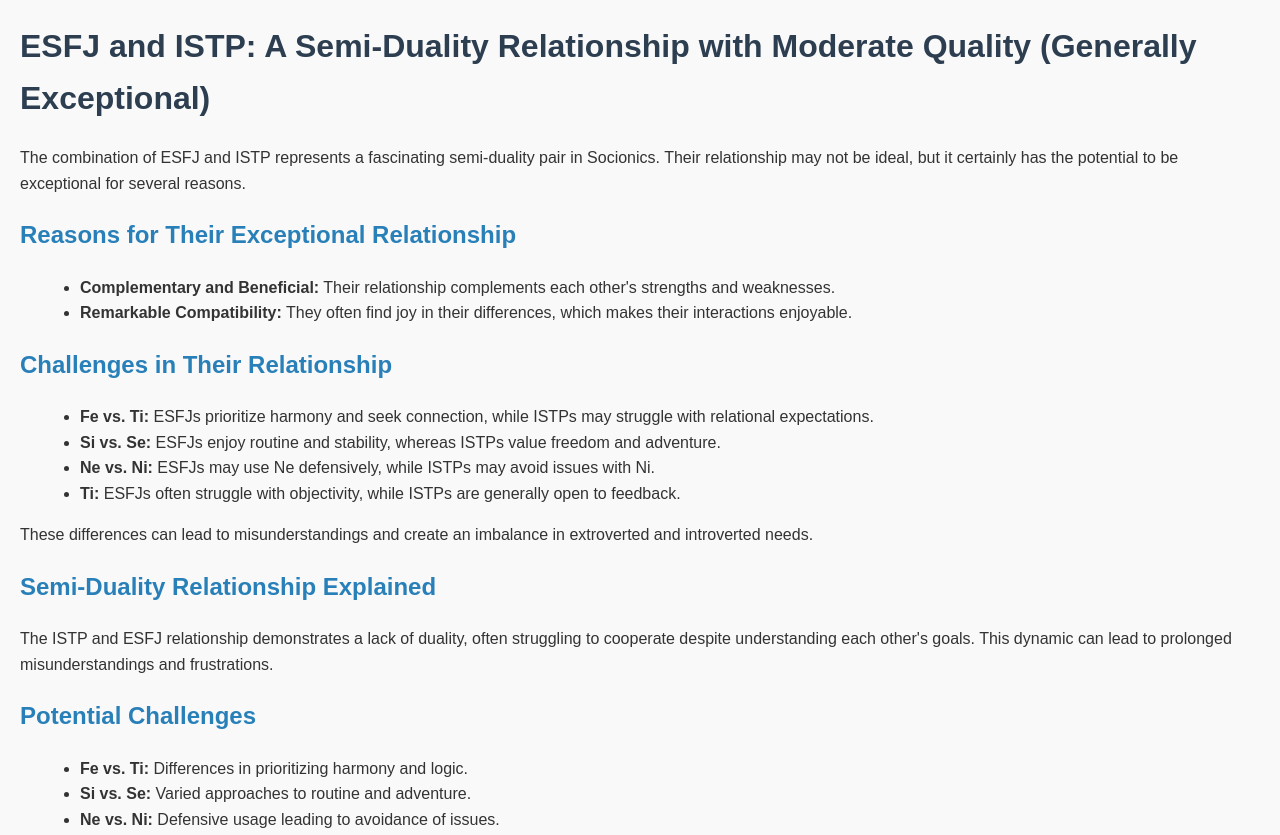
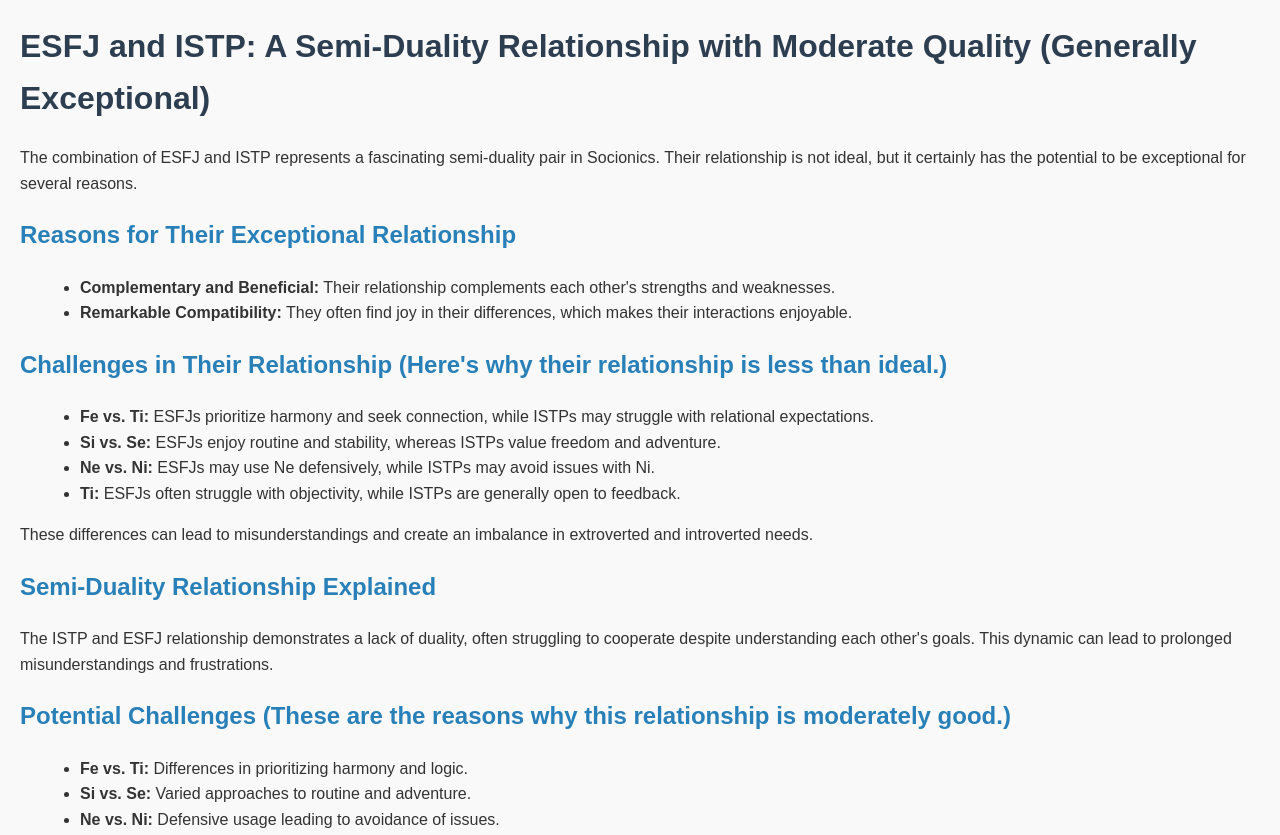
Before and after one commit to esfjandistp-love/compatibilityreport, a plain HTML site: page index.html in a window 1280 px wide. Shown: the top 835 px of the page. Drawn offline with Linux system fonts and the light colour scheme.

Commit message:
Update index.html

```diff
--- a/index.html
+++ b/index.html
@@ -34,7 +34,7 @@
 <body>
     <h1>ESFJ and ISTP: A Semi-Duality Relationship with Moderate Quality (Generally Exceptional)</h1>
 
-    <p>The combination of ESFJ and ISTP represents a fascinating semi-duality pair in Socionics. Their relationship may not be ideal, but it certainly has the potential to be exceptional for several reasons.</p>
+    <p>The combination of ESFJ and ISTP represents a fascinating semi-duality pair in Socionics. Their relationship is not ideal, but it certainly has the potential to be exceptional for several reasons.</p>
 
     <h2>Reasons for Their Exceptional Relationship</h2>
     <ul>
@@ -42,7 +42,7 @@
         <li><strong>Remarkable Compatibility:</strong> They often find joy in their differences, which makes their interactions enjoyable.</li>
     </ul>
 
-    <h2>Challenges in Their Relationship</h2>
+    <h2>Challenges in Their Relationship (Here's why their relationship is less than ideal.) </h2>
     <ul>
         <li><strong>Fe vs. Ti:</strong> ESFJs prioritize harmony and seek connection, while ISTPs may struggle with relational expectations.</li>
         <li><strong>Si vs. Se:</strong> ESFJs enjoy routine and stability, whereas ISTPs value freedom and adventure.</li>
@@ -55,7 +55,7 @@
     <h2>Semi-Duality Relationship Explained</h2>
     <p>The ISTP and ESFJ relationship demonstrates a lack of duality, often struggling to cooperate despite understanding each other's goals. This dynamic can lead to prolonged misunderstandings and frustrations.</p>
 
-    <h2>Potential Challenges</h2>
+    <h2>Potential Challenges  (These are the reasons why this relationship is moderately good.)</h2>
     <ul>
         <li><strong>Fe vs. Ti:</strong> Differences in prioritizing harmony and logic.</li>
         <li><strong>Si vs. Se:</strong> Varied approaches to routine and adventure.</li>
```
